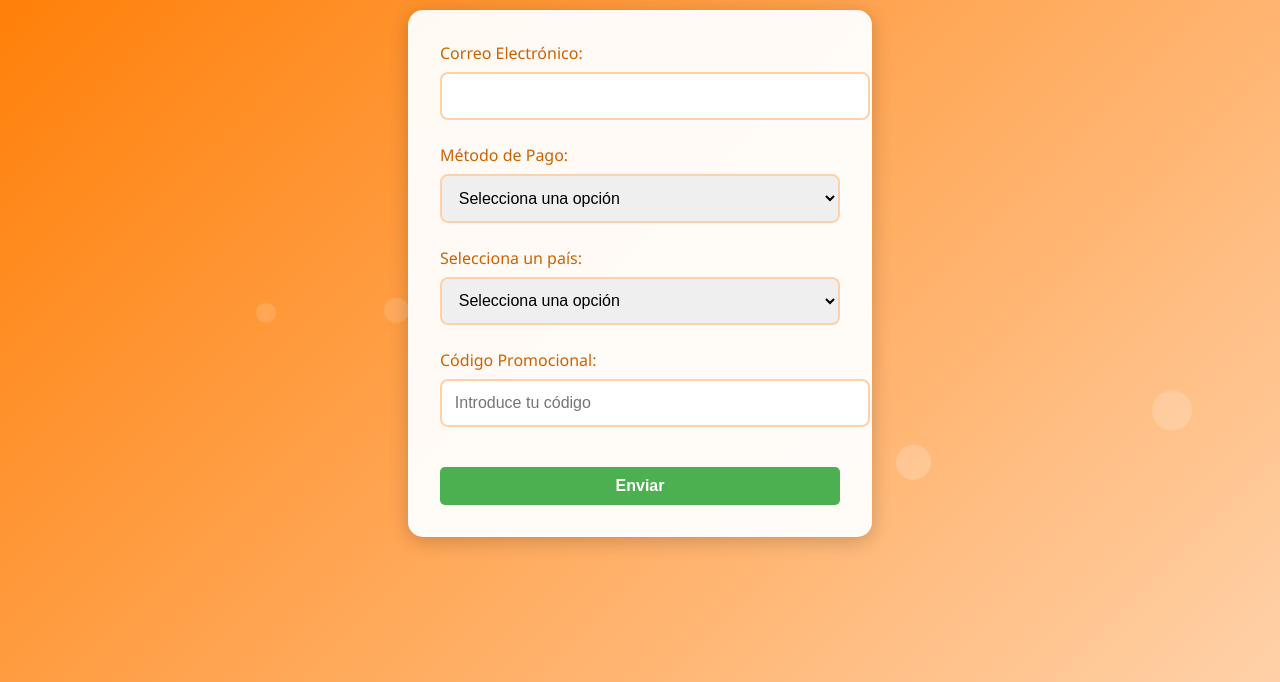
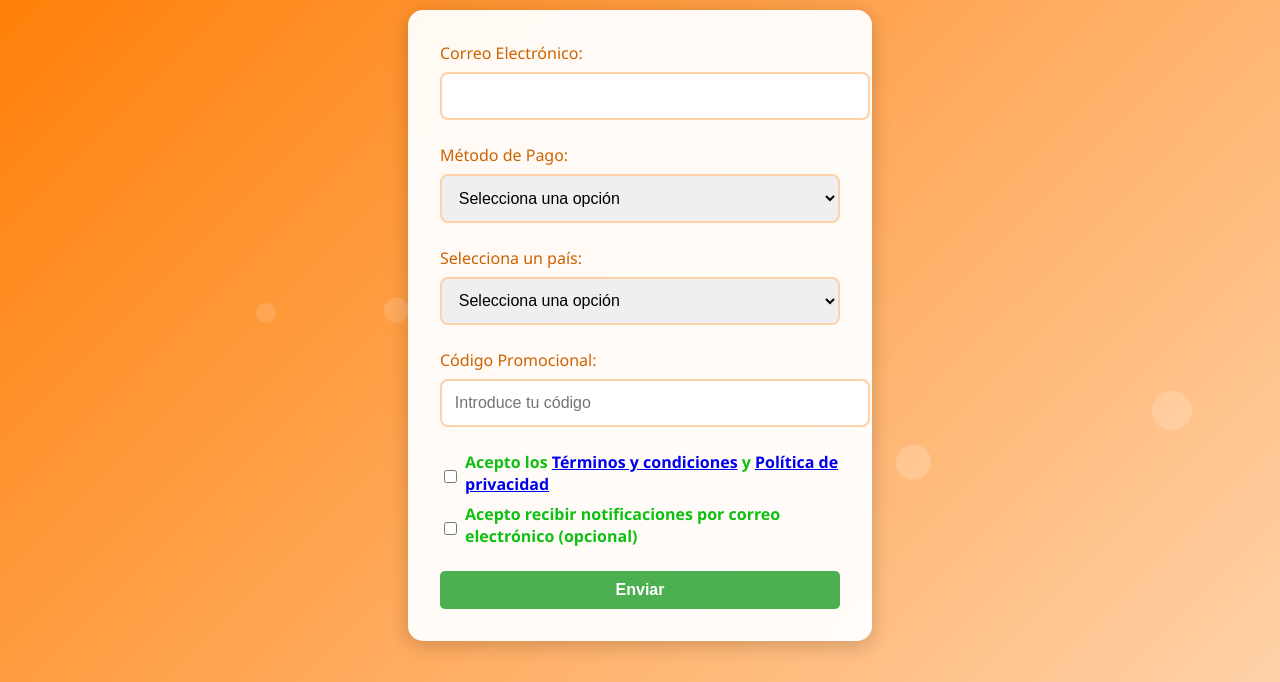
Before and after one commit to GanaCash/mandarconemails, a website: page public/index.html in a window 1280 px wide. Shown: the part 118-800 px from the top of the page. Drawn offline with Linux system fonts and the light colour scheme.

Commit message:
Update index.html

```diff
--- a/public/index.html
+++ b/public/index.html
@@ -1,10 +1,11 @@
+
 <!DOCTYPE html>
 <html lang="es">
 <head>
     <meta charset="UTF-8">
     <meta name="viewport" content="width=device-width, initial-scale=1.0">
+    <link rel="stylesheet" href="styles.css">
     <title>Formulario de Pago</title>
-    <link rel="stylesheet" href="styles.css">
     <style>
         #submitButton {
             background-color: #4caf50;
@@ -71,7 +72,39 @@
                 <label for="promoCode">Código Promocional:</label>
                 <input type="text" id="promoCode" name="promoCode" placeholder="Introduce tu código">
             </div>
+            <style>
+                .form-groupp {
+                 display: flex;
+                 align-items: center;
+                 gap: 5px; /* Espacio entre el checkbox y el texto */
+              }
+              input[type="checkbox"] + label {
+    font-weight: bold;
+    color: #0fbf12;
+    cursor: pointer;
+}
+input[type="checkbox"]:checked + label {
+    color: #ff9933;
+}
+
+            </style>
+            <div class="form-groupp">
+                <input type="checkbox" id="haaceptado" name="haaceptado" required>
+                <label for="haaceptado">
+                    Acepto los
+                    <a href="https://ganacash.vercel.app/terminos-y-condiciones.html" target="_blank">Términos y condiciones</a> y
+                    <a href="https://ganacash.vercel.app/politica-de-privacidad.html" target="_blank">Política de privacidad</a>
+                </label>
+            </div>
+          <div class="form-groupp">
+            <input type="checkbox" id="haaceptado" name="haaceptado">
+            <label for="haaceptado">
+                Acepto recibir notificaciones por correo electrónico (opcional)
+           </label>
+          </div>
+            <div>
             <button type="submit" id="submitButton">Enviar</button>
+            </div>
         </form>
     </div>
 
```
